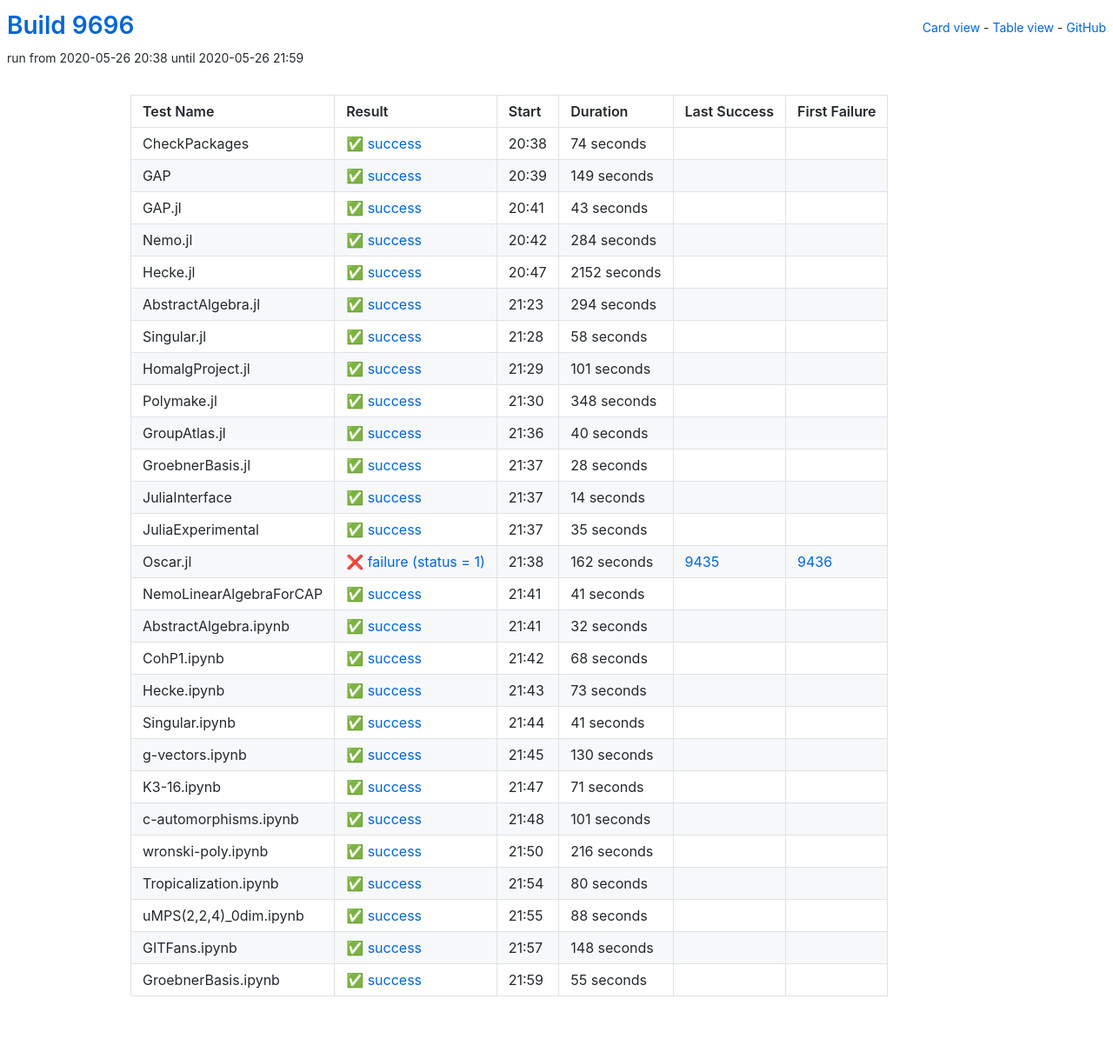
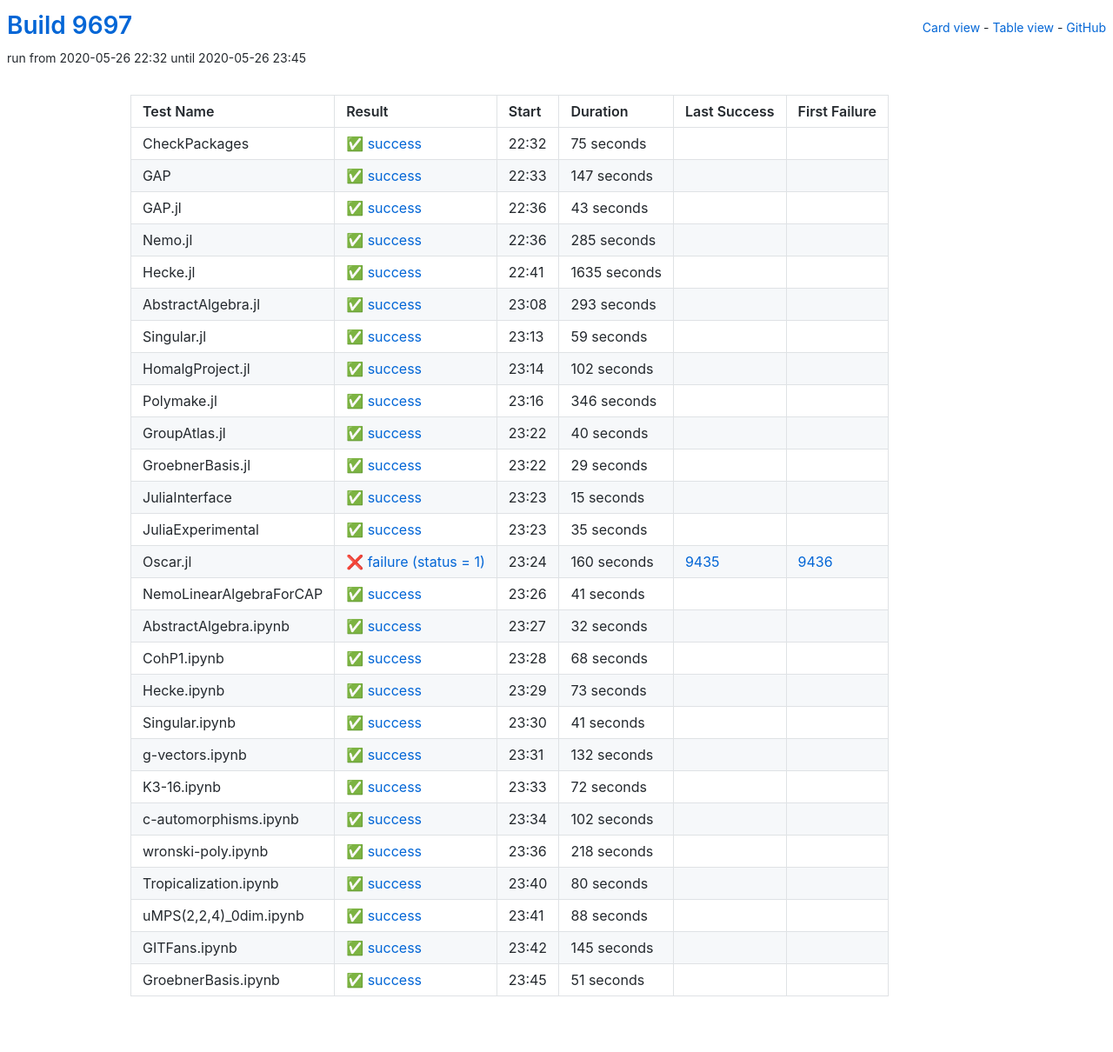
Before and after one commit to oscar-system/oscar-ci-status, a Jekyll site: the page built from table.html, in a window 1280 px wide. Shown: the whole page at 87% size. Built offline with Jekyll 4.4.1, drawn with Linux system fonts in a browser that asks for light colours.

Commit message:
Build 9697

```diff
--- a/_data/ci.yml
+++ b/_data/ci.yml
@@ -1,29 +1,29 @@
-build: 9696
-build_url: https://oscarci.mathematik.uni-kl.de/job/oscar/9696/
+build: 9697
+build_url: https://oscarci.mathematik.uni-kl.de/job/oscar/9697/
 job: oscar
 tests:
-- duration: 74
+- duration: 75
   exitcode: 0
   first_failure: false
   first_failure_url: null
   id: checkpackages
   last_success: false
   last_success_url: null
-  log: https://oscarci.mathematik.uni-kl.de/job/oscar/9696/artifact/logs/build-9696/CheckPackages.log
+  log: https://oscarci.mathematik.uni-kl.de/job/oscar/9697/artifact/logs/build-9697/CheckPackages.log
   name: CheckPackages
-  start: 2020-05-26 20:38
+  start: 2020-05-26 22:32
   status: success
   success: true
-- duration: 149
+- duration: 147
   exitcode: 0
   first_failure: false
   first_failure_url: null
   id: gap
   last_success: false
   last_success_url: null
-  log: https://oscarci.mathematik.uni-kl.de/job/oscar/9696/artifact/logs/build-9696/GAP.log
+  log: https://oscarci.mathematik.uni-kl.de/job/oscar/9697/artifact/logs/build-9697/GAP.log
   name: GAP
-  start: 2020-05-26 20:39
+  start: 2020-05-26 22:33
   status: success
   success: true
 - duration: 43
@@ -33,81 +33,81 @@
   id: gap-jl
   last_success: false
   last_success_url: null
-  log: https://oscarci.mathematik.uni-kl.de/job/oscar/9696/artifact/logs/build-9696/GAP.jl.log
+  log: https://oscarci.mathematik.uni-kl.de/job/oscar/9697/artifact/logs/build-9697/GAP.jl.log
   name: GAP.jl
-  start: 2020-05-26 20:41
+  start: 2020-05-26 22:36
   status: success
   success: true
-- duration: 284
+- duration: 285
   exitcode: 0
   first_failure: false
   first_failure_url: null
   id: nemo-jl
   last_success: false
   last_success_url: null
-  log: https://oscarci.mathematik.uni-kl.de/job/oscar/9696/artifact/logs/build-9696/Nemo.jl.log
+  log: https://oscarci.mathematik.uni-kl.de/job/oscar/9697/artifact/logs/build-9697/Nemo.jl.log
   name: Nemo.jl
-  start: 2020-05-26 20:42
+  start: 2020-05-26 22:36
   status: success
   success: true
-- duration: 2152
+- duration: 1635
   exitcode: 0
   first_failure: false
   first_failure_url: null
   id: hecke-jl
   last_success: false
   last_success_url: null
-  log: https://oscarci.mathematik.uni-kl.de/job/oscar/9696/artifact/logs/build-9696/Hecke.jl.log
+  log: https://oscarci.mathematik.uni-kl.de/job/oscar/9697/artifact/logs/build-9697/Hecke.jl.log
   name: Hecke.jl
-  start: 2020-05-26 20:47
+  start: 2020-05-26 22:41
   status: success
   success: true
-- duration: 294
+- duration: 293
   exitcode: 0
   first_failure: false
   first_failure_url: null
   id: abstractalgebra-jl
   last_success: false
   last_success_url: null
-  log: https://oscarci.mathematik.uni-kl.de/job/oscar/9696/artifact/logs/build-9696/AbstractAlgebra.jl.log
+  log: https://oscarci.mathematik.uni-kl.de/job/oscar/9697/artifact/logs/build-9697/AbstractAlgebra.jl.log
   name: AbstractAlgebra.jl
-  start: 2020-05-26 21:23
+  start: 2020-05-26 23:08
   status: success
   success: true
-- duration: 58
+- duration: 59
   exitcode: 0
   first_failure: false
   first_failure_url: null
   id: singular-jl
   last_success: false
   last_success_url: null
-  log: https://oscarci.mathematik.uni-kl.de/job/oscar/9696/artifact/logs/build-9696/Singular.jl.log
+  log: https://oscarci.mathematik.uni-kl.de/job/oscar/9697/artifact/logs/build-9697/Singular.jl.log
   name: Singular.jl
-  start: 2020-05-26 21:28
+  start: 2020-05-26 23:13
   status: success
   success: true
-- duration: 101
+- duration: 102
   exitcode: 0
   first_failure: false
   first_failure_url: null
   id: homalgproject-jl
   last_success: false
   last_success_url: null
-  log: https://oscarci.mathematik.uni-kl.de/job/oscar/9696/artifact/logs/build-9696/HomalgProject.jl.log
+  log: https://oscarci.mathematik.uni-kl.de/job/oscar/9697/artifact/logs/build-9697/HomalgProject.jl.log
   name: HomalgProject.jl
-  start: 2020-05-26 21:29
+  start: 2020-05-26 23:14
   status: success
   success: true
-- duration: 348
+- duration: 346
   exitcode: 0
   first_failure: false
   first_failure_url: null
   id: polymake-jl
   last_success: false
   last_success_url: null
-  log: https://oscarci.mathematik.uni-kl.de/job/oscar/9696/artifact/logs/build-9696/Polymake.jl.log
+  log: https://oscarci.mathematik.uni-kl.de/job/oscar/9697/artifact/logs/build-9697/Polymake.jl.log
   name: Polymake.jl
-  start: 2020-05-26 21:30
+  start: 2020-05-26 23:16
   status: success
   success: true
 - duration: 40
@@ -117,33 +117,33 @@
   id: groupatlas-jl
   last_success: false
   last_success_url: null
-  log: https://oscarci.mathematik.uni-kl.de/job/oscar/9696/artifact/logs/build-9696/GroupAtlas.jl.log
+  log: https://oscarci.mathematik.uni-kl.de/job/oscar/9697/artifact/logs/build-9697/GroupAtlas.jl.log
   name: GroupAtlas.jl
-  start: 2020-05-26 21:36
+  start: 2020-05-26 23:22
   status: success
   success: true
-- duration: 28
+- duration: 29
   exitcode: 0
   first_failure: false
   first_failure_url: null
   id: groebnerbasis-jl
   last_success: false
   last_success_url: null
-  log: https://oscarci.mathematik.uni-kl.de/job/oscar/9696/artifact/logs/build-9696/GroebnerBasis.jl.log
+  log: https://oscarci.mathematik.uni-kl.de/job/oscar/9697/artifact/logs/build-9697/GroebnerBasis.jl.log
   name: GroebnerBasis.jl
-  start: 2020-05-26 21:37
+  start: 2020-05-26 23:22
   status: success
   success: true
-- duration: 14
+- duration: 15
   exitcode: 0
   first_failure: false
   first_failure_url: null
   id: juliainterface
   last_success: false
   last_success_url: null
-  log: https://oscarci.mathematik.uni-kl.de/job/oscar/9696/artifact/logs/build-9696/JuliaInterface.log
+  log: https://oscarci.mathematik.uni-kl.de/job/oscar/9697/artifact/logs/build-9697/JuliaInterface.log
   name: JuliaInterface
-  start: 2020-05-26 21:37
+  start: 2020-05-26 23:23
   status: success
   success: true
 - duration: 35
@@ -153,21 +153,21 @@
   id: juliaexperimental
   last_success: false
   last_success_url: null
-  log: https://oscarci.mathematik.uni-kl.de/job/oscar/9696/artifact/logs/build-9696/JuliaExperimental.log
+  log: https://oscarci.mathematik.uni-kl.de/job/oscar/9697/artifact/logs/build-9697/JuliaExperimental.log
   name: JuliaExperimental
-  start: 2020-05-26 21:37
+  start: 2020-05-26 23:23
   status: success
   success: true
-- duration: 162
+- duration: 160
   exitcode: 1
   first_failure: 9436
   first_failure_url: https://oscarci.mathematik.uni-kl.de/job/oscar/9436/
   id: oscar-jl
   last_success: 9435
   last_success_url: https://oscarci.mathematik.uni-kl.de/job/oscar/9435/
-  log: https://oscarci.mathematik.uni-kl.de/job/oscar/9696/artifact/logs/build-9696/Oscar.jl.log
+  log: https://oscarci.mathematik.uni-kl.de/job/oscar/9697/artifact/logs/build-9697/Oscar.jl.log
   name: Oscar.jl
-  start: 2020-05-26 21:38
+  start: 2020-05-26 23:24
   status: failure
   success: false
 - duration: 41
@@ -177,9 +177,9 @@
   id: nemolinearalgebraforcap
   last_success: false
   last_success_url: null
-  log: https://oscarci.mathematik.uni-kl.de/job/oscar/9696/artifact/logs/build-9696/NemoLinearAlgebraForCAP.log
+  log: https://oscarci.mathematik.uni-kl.de/job/oscar/9697/artifact/logs/build-9697/NemoLinearAlgebraForCAP.log
   name: NemoLinearAlgebraForCAP
-  start: 2020-05-26 21:41
+  start: 2020-05-26 23:26
   status: success
   success: true
 - duration: 32
@@ -189,9 +189,9 @@
   id: abstractalgebra-ipynb
   last_success: false
   last_success_url: null
-  log: https://oscarci.mathematik.uni-kl.de/job/oscar/9696/artifact/logs/build-9696/AbstractAlgebra.ipynb.log
+  log: https://oscarci.mathematik.uni-kl.de/job/oscar/9697/artifact/logs/build-9697/AbstractAlgebra.ipynb.log
   name: AbstractAlgebra.ipynb
-  start: 2020-05-26 21:41
+  start: 2020-05-26 23:27
   status: success
   success: true
 - duration: 68
@@ -201,9 +201,9 @@
   id: cohp1-ipynb
   last_success: false
   last_success_url: null
-  log: https://oscarci.mathematik.uni-kl.de/job/oscar/9696/artifact/logs/build-9696/CohP1.ipynb.log
+  log: https://oscarci.mathematik.uni-kl.de/job/oscar/9697/artifact/logs/build-9697/CohP1.ipynb.log
   name: CohP1.ipynb
-  start: 2020-05-26 21:42
+  start: 2020-05-26 23:28
   status: success
   success: true
 - duration: 73
@@ -213,9 +213,9 @@
   id: hecke-ipynb
   last_success: false
   last_success_url: null
-  log: https://oscarci.mathematik.uni-kl.de/job/oscar/9696/artifact/logs/build-9696/Hecke.ipynb.log
+  log: https://oscarci.mathematik.uni-kl.de/job/oscar/9697/artifact/logs/build-9697/Hecke.ipynb.log
   name: Hecke.ipynb
-  start: 2020-05-26 21:43
+  start: 2020-05-26 23:29
   status: success
   success: true
 - duration: 41
@@ -225,57 +225,57 @@
   id: singular-ipynb
   last_success: false
   last_success_url: null
-  log: https://oscarci.mathematik.uni-kl.de/job/oscar/9696/artifact/logs/build-9696/Singular.ipynb.log
+  log: https://oscarci.mathematik.uni-kl.de/job/oscar/9697/artifact/logs/build-9697/Singular.ipynb.log
   name: Singular.ipynb
-  start: 2020-05-26 21:44
+  start: 2020-05-26 23:30
   status: success
   success: true
-- duration: 130
+- duration: 132
   exitcode: 0
   first_failure: false
   first_failure_url: null
   id: g-vectors-ipynb
   last_success: false
   last_success_url: null
-  log: https://oscarci.mathematik.uni-kl.de/job/oscar/9696/artifact/logs/build-9696/g-vectors.ipynb.log
+  log: https://oscarci.mathematik.uni-kl.de/job/oscar/9697/artifact/logs/build-9697/g-vectors.ipynb.log
   name: g-vectors.ipynb
-  start: 2020-05-26 21:45
+  start: 2020-05-26 23:31
   status: success
   success: true
-- duration: 71
+- duration: 72
   exitcode: 0
   first_failure: false
   first_failure_url: null
   id: k3-16-ipynb
   last_success: false
   last_success_url: null
-  log: https://oscarci.mathematik.uni-kl.de/job/oscar/9696/artifact/logs/build-9696/K3-16.ipynb.log
+  log: https://oscarci.mathematik.uni-kl.de/job/oscar/9697/artifact/logs/build-9697/K3-16.ipynb.log
   name: K3-16.ipynb
-  start: 2020-05-26 21:47
+  start: 2020-05-26 23:33
   status: success
   success: true
-- duration: 101
+- duration: 102
   exitcode: 0
   first_failure: false
   first_failure_url: null
   id: c-automorphisms-ipynb
   last_success: false
   last_success_url: null
-  log: https://oscarci.mathematik.uni-kl.de/job/oscar/9696/artifact/logs/build-9696/c-automorphisms.ipynb.log
+  log: https://oscarci.mathematik.uni-kl.de/job/oscar/9697/artifact/logs/build-9697/c-automorphisms.ipynb.log
   name: c-automorphisms.ipynb
-  start: 2020-05-26 21:48
+  start: 2020-05-26 23:34
   status: success
   success: true
-- duration: 216
+- duration: 218
   exitcode: 0
   first_failure: false
   first_failure_url: null
   id: wronski-poly-ipynb
   last_success: false
   last_success_url: null
-  log: https://oscarci.mathematik.uni-kl.de/job/oscar/9696/artifact/logs/build-9696/wronski-poly.ipynb.log
+  log: https://oscarci.mathematik.uni-kl.de/job/oscar/9697/artifact/logs/build-9697/wronski-poly.ipynb.log
   name: wronski-poly.ipynb
-  start: 2020-05-26 21:50
+  start: 2020-05-26 23:36
   status: success
   success: true
 - duration: 80
@@ -285,9 +285,9 @@
   id: tropicalization-ipynb
   last_success: false
   last_success_url: null
-  log: https://oscarci.mathematik.uni-kl.de/job/oscar/9696/artifact/logs/build-9696/Tropicalization.ipynb.log
+  log: https://oscarci.mathematik.uni-kl.de/job/oscar/9697/artifact/logs/build-9697/Tropicalization.ipynb.log
   name: Tropicalization.ipynb
-  start: 2020-05-26 21:54
+  start: 2020-05-26 23:40
   status: success
   success: true
 - duration: 88
@@ -297,32 +297,32 @@
   id: umps-2-2-4-0dim-ipynb
   last_success: false
   last_success_url: null
-  log: https://oscarci.mathematik.uni-kl.de/job/oscar/9696/artifact/logs/build-9696/uMPS-2-2-4-_0dim.ipynb.log
+  log: https://oscarci.mathematik.uni-kl.de/job/oscar/9697/artifact/logs/build-9697/uMPS-2-2-4-_0dim.ipynb.log
   name: uMPS(2,2,4)_0dim.ipynb
-  start: 2020-05-26 21:55
+  start: 2020-05-26 23:41
   status: success
   success: true
-- duration: 148
+- duration: 145
   exitcode: 0
   first_failure: false
   first_failure_url: null
   id: gitfans-ipynb
   last_success: false
   last_success_url: null
-  log: https://oscarci.mathematik.uni-kl.de/job/oscar/9696/artifact/logs/build-9696/GITFans.ipynb.log
+  log: https://oscarci.mathematik.uni-kl.de/job/oscar/9697/artifact/logs/build-9697/GITFans.ipynb.log
   name: GITFans.ipynb
-  start: 2020-05-26 21:57
+  start: 2020-05-26 23:42
   status: success
   success: true
-- duration: 55
+- duration: 51
   exitcode: 0
   first_failure: false
   first_failure_url: null
   id: groebnerbasis-ipynb
   last_success: false
   last_success_url: null
-  log: https://oscarci.mathematik.uni-kl.de/job/oscar/9696/artifact/logs/build-9696/GroebnerBasis.ipynb.log
+  log: https://oscarci.mathematik.uni-kl.de/job/oscar/9697/artifact/logs/build-9697/GroebnerBasis.ipynb.log
   name: GroebnerBasis.ipynb
-  start: 2020-05-26 21:59
+  start: 2020-05-26 23:45
   status: success
   success: true
```
Also changed, not shown: README.md.
